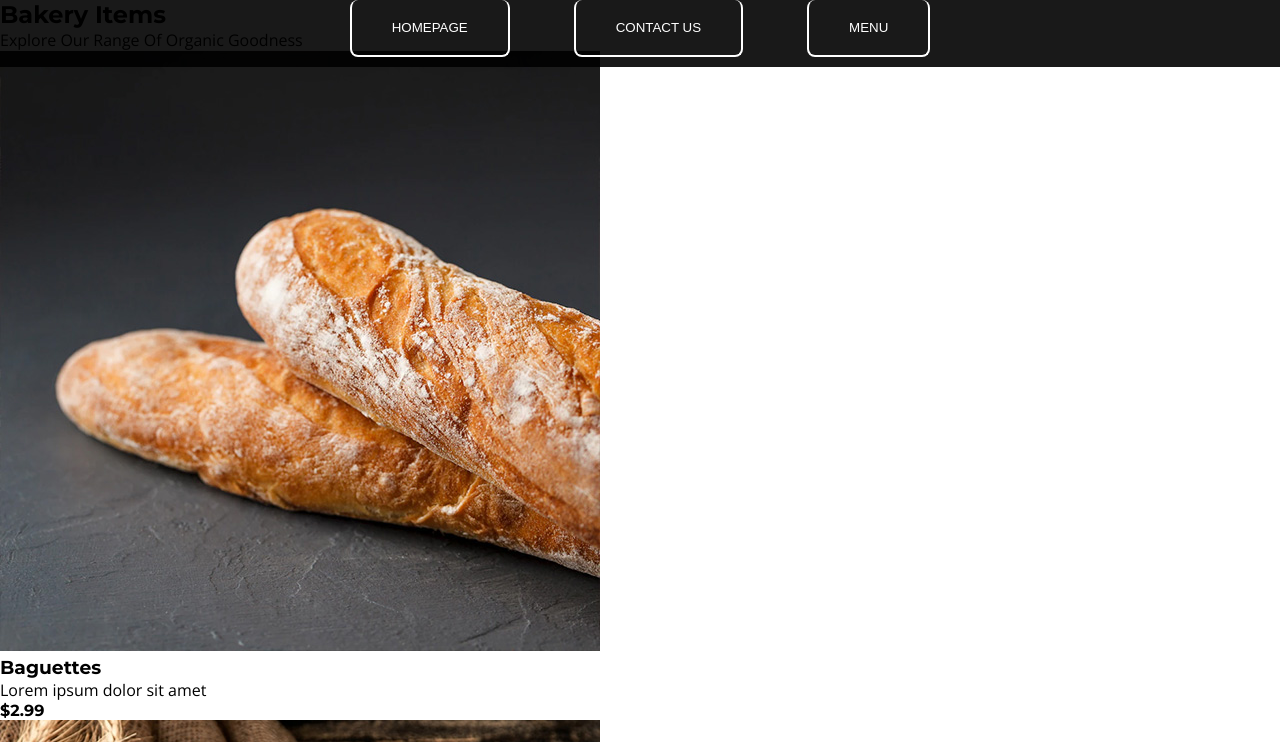
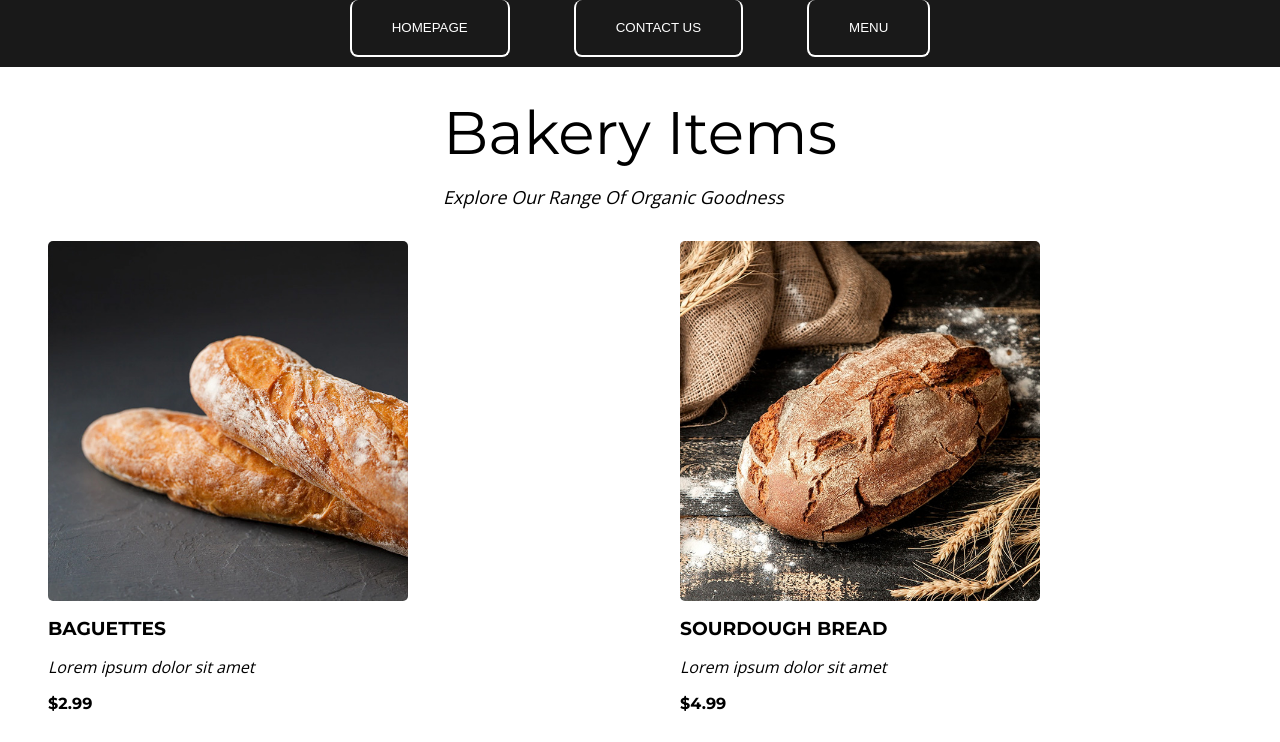
Before and after one commit to Gioant/odin-resto, a website built with webpack: page dist/index.html in a window 1280 px wide. Both pictures are taken after a click on the button "MENU". Shown: the top 742 px of the page. Built offline with nearby package versions, Linux system fonts and the light colour scheme.

Commit message:
added & completed styling for menu

```diff
--- a/src/styles/style.css
+++ b/src/styles/style.css
@@ -235,3 +235,58 @@ nav button:hover {
 #top>form button:hover {
     background-color: #4d4d4d;
 }
+
+#menu-section {
+    padding-top: 6rem;
+    padding-bottom: 4rem;
+    display: flex;
+    flex-direction: column;
+    justify-content: center;
+    align-items: center;
+    gap: 2rem;
+}
+
+#menu-items {
+    display: flex;
+    flex-direction: column;
+    gap: 1rem;
+}
+
+#menu-items>h2 {
+    font-size: 60px;
+    font-weight: 400;
+}
+
+#menu-items>p {
+    font-size: 18px;
+    font-style: italic;
+}
+
+#menu {
+    display: flex;
+    flex-wrap: wrap;
+    justify-content: end;
+    gap: 2rem;
+}
+
+.menu-item {
+    display: flex;
+    flex-direction: column;
+    gap: 1rem;
+}
+
+.menu-item img {
+    border-radius: 5px;
+    width: 60%;
+    height: 100%;
+}
+
+.menu-item > h3 {
+    font-weight: 700;
+    text-transform: uppercase;
+}
+
+.menu-item > p {
+    font-size: 16px;
+    font-style: italic;
+}
```
